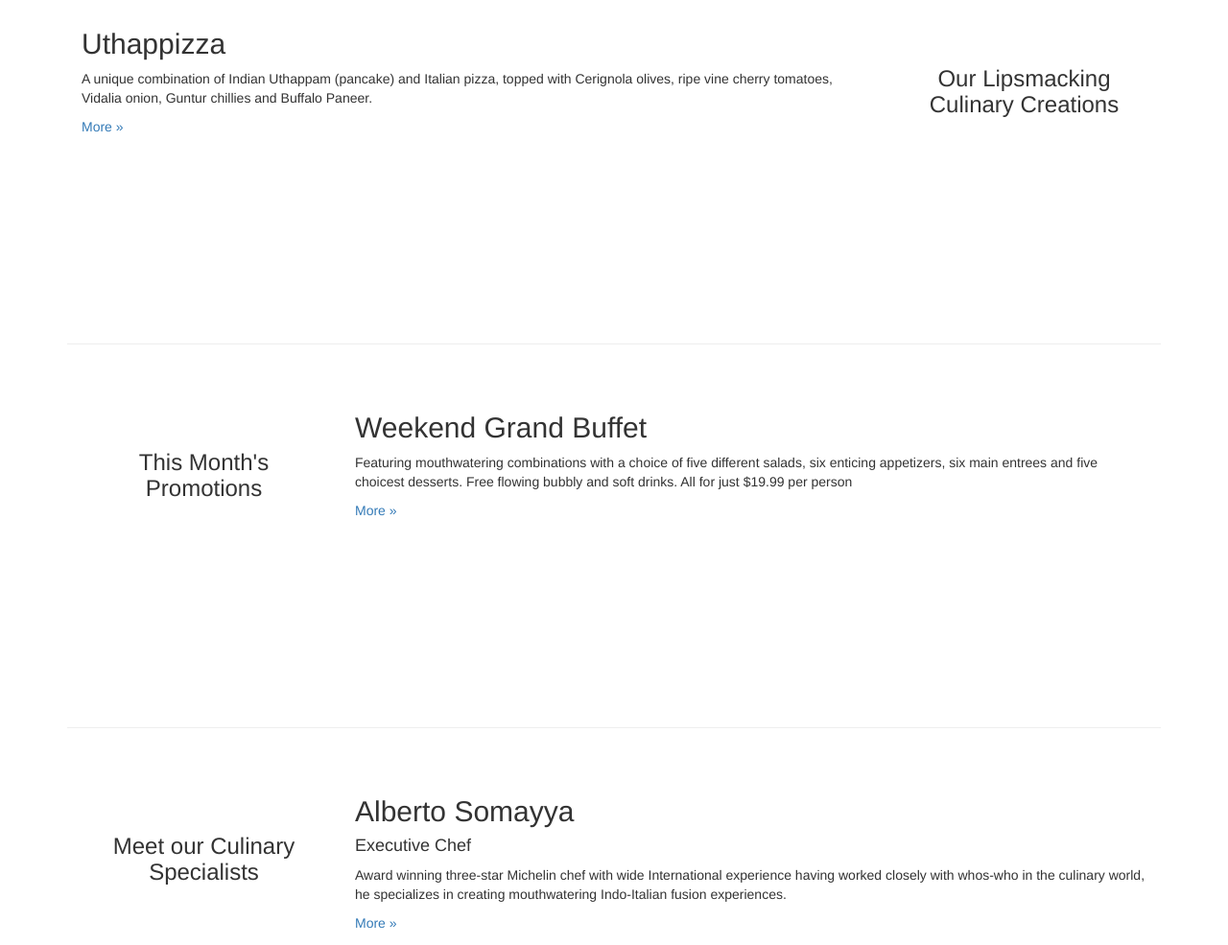
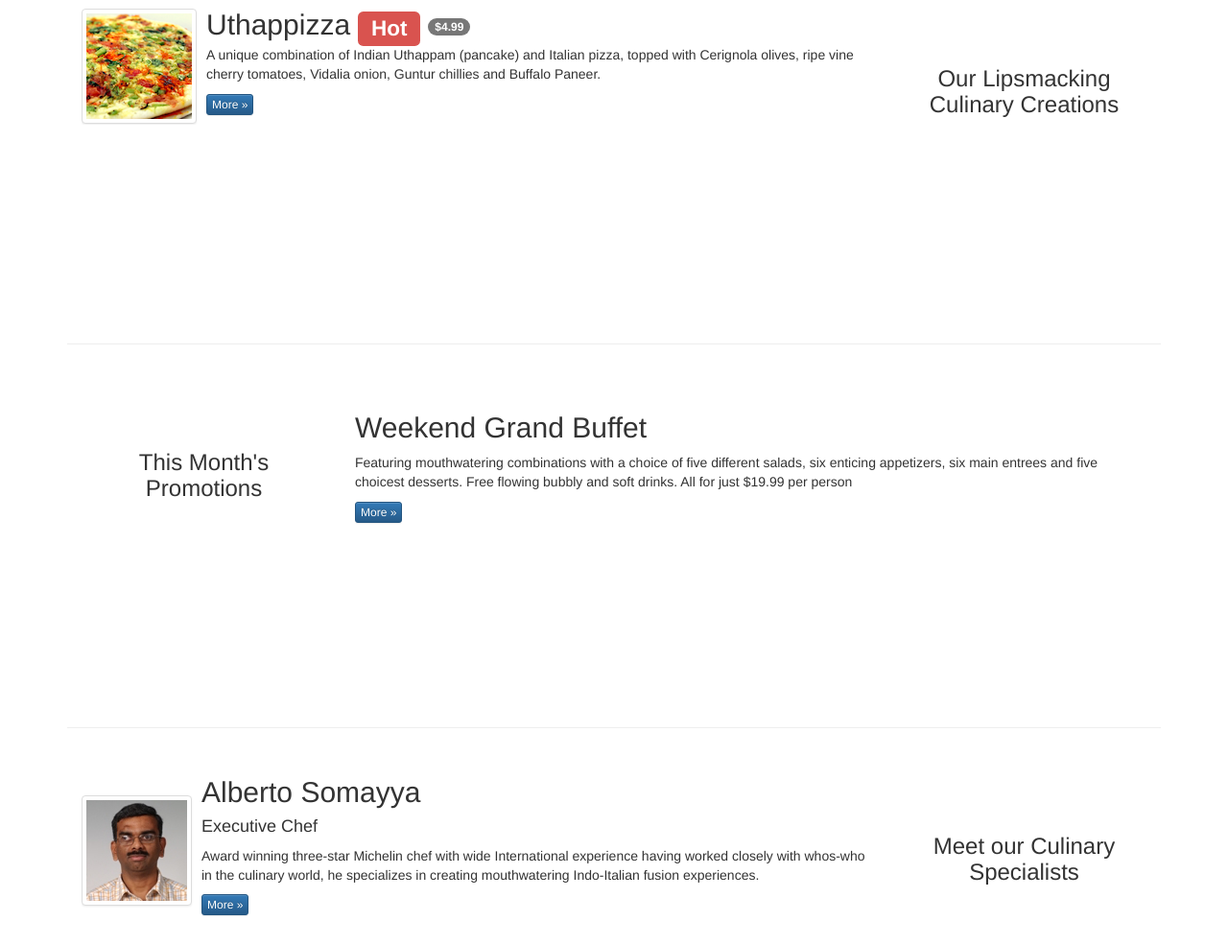
Before and after one commit to metherton/webframeworkcourse, a plain HTML site: page index.html in a window 1280 px wide. Shown: the part 500-1485 px from the top of the page at 96% size. Drawn offline with nearby package versions, Linux system fonts and the light colour scheme.

Commit message:
modified home + other pages

```diff
--- a/index.html
+++ b/index.html
@@ -34,7 +34,7 @@
                     <span class="icon-bar"></span>
                     <span class="icon-bar"></span>
                 </button>
-                <a class="navbar-brand" href="#">Ristorante Con Fusion</a>
+                <a class="navbar-brand" href="#"><img src="img/logo.png" height=30 width=41></a>
             </div>
 
             <ul class="nav navbar-nav">
@@ -77,7 +77,9 @@
                     <p style="padding:40px;"></p>
                     <p>We take inspiration from the World's best cuisines, and create a unique fusion experience. Our lipsmacking creations will tickle your culinary senses!</p>
                 </div>
-                <div class="col-xs-12 col-sm-4">
+                <div class="col-xs-12 col-sm-2">
+                    <p style="padding:20px;"></p>
+                    <img src="img/logo.png" class="img-responsive">
                 </div>
             </div>
         </div>
@@ -90,9 +92,22 @@
                 <h3 align=center>Our Lipsmacking Culinary Creations</h3>
             </div>
             <div class="col-xs-12 col-sm-9 col-sm-pull-3">
-                <h2>Uthappizza</h2>
-                <p>A unique combination of Indian Uthappam (pancake) and Italian pizza, topped with Cerignola olives, ripe vine cherry tomatoes, Vidalia onion, Guntur chillies and Buffalo Paneer.</p>
-                <p><a  href="#">More &raquo;</a></p>
+                <div class="media">
+                    <div class="media-left media-middle">
+                        <a href="#">
+                            <img class="media-object img-thumbnail"
+                                 src="img/uthappizza.png" alt="Uthappizza">
+                        </a>
+                    </div>
+                    <div class="media-body">
+                        <h2 class="media-heading">Uthappizza  <span class="label label-danger label-xs">Hot</span>  <span class="badge">$4.99</span></h2>
+                        <p>A unique combination of Indian Uthappam (pancake) and
+                            Italian pizza, topped with Cerignola olives, ripe vine
+                            cherry tomatoes, Vidalia onion, Guntur chillies and
+                            Buffalo Paneer.</p>
+                        <p><a class="btn btn-primary btn-xs" href="#">More &raquo;</a></p>
+                    </div>
+                </div>
             </div>
         </div>
 
@@ -105,20 +120,35 @@
             <div class="col-xs-12 col-sm-9">
                 <h2>Weekend Grand Buffet</h2>
                 <p>Featuring mouthwatering combinations with a choice of five different salads, six enticing appetizers, six main entrees and five choicest desserts. Free flowing bubbly and soft drinks. All for just $19.99 per person </p>
-                <p><a href="#">More &raquo;</a></p>
+                <p><a class="btn btn-primary btn-xs" href="#">More &raquo;</a></p>
             </div>
         </div>
 
         <div class="row row-content">
+
+            <div class="col-xs-12 col-sm-9">
+                <div class="media">
+                    <div class="media-left media-middle">
+                        <a href="#">
+                            <img class="media-object img-thumbnail"
+                                 src="img/alberto.png" alt="Alberto Somayya">
+                        </a>
+                    </div>
+                    <div class="media-body">
+                        <h2 class="media-heading">Alberto Somayya</h2>
+                        <h4>Executive Chef</h4>
+                        <p>Award winning three-star Michelin chef with wide
+                            International experience having worked closely with
+                            whos-who in the culinary world, he specializes in
+                            creating mouthwatering Indo-Italian fusion experiences.
+                        </p>
+                        <p><a class="btn btn-primary btn-xs" href="#">More &raquo;</a></p>
+                    </div>
+                </div>
+            </div>
             <div class="col-xs-12 col-sm-3">
                 <p style="padding:20px;"></p>
                 <h3 align=center>Meet our Culinary Specialists</h3>
-            </div>
-            <div class="col-xs-12 col-sm-9">
-                <h2>Alberto Somayya</h2>
-                <h4>Executive Chef</h4>
-                <p>Award winning three-star Michelin chef with wide International experience having worked closely with whos-who in the culinary world, he specializes in creating mouthwatering Indo-Italian fusion experiences. </p>
-                <p><a href="#">More &raquo;</a></p>
             </div>
         </div>
     </div>
```
Also changed, not shown: aboutus.html (+4 -2 lines), contactus.html (+4 -2 lines), img/alberto.png (added), img/buffet.png (added), img/logo.png (added), img/uthappizza.png (added).
